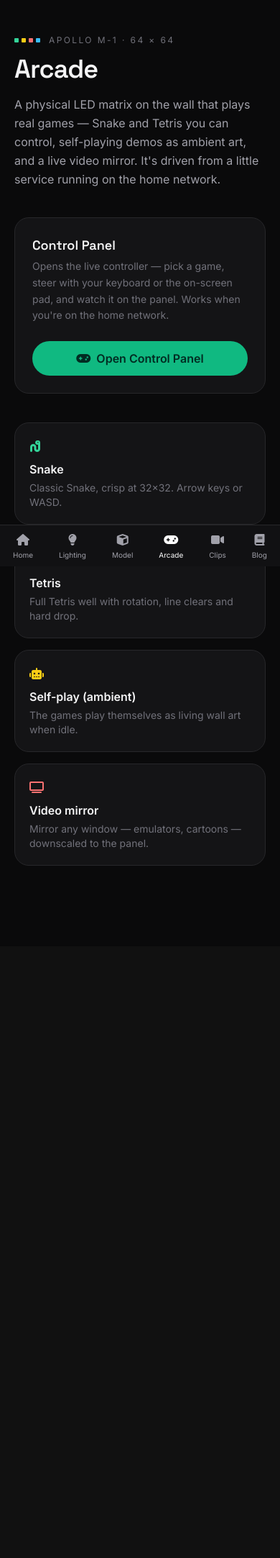
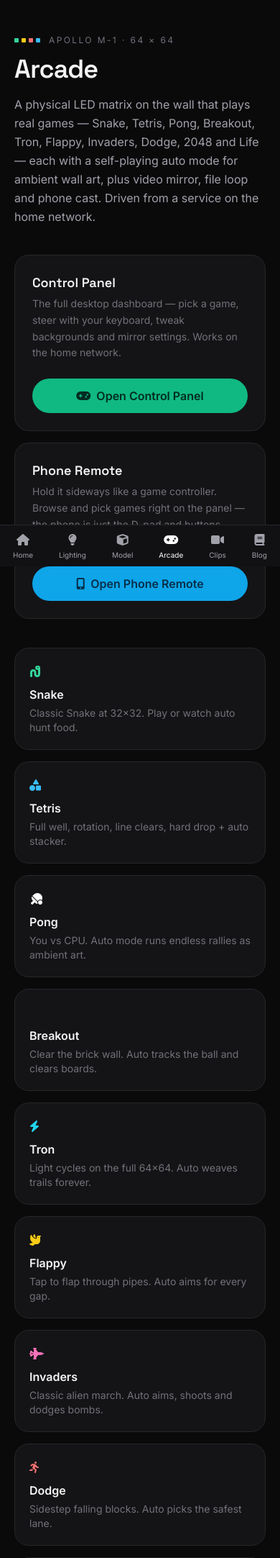
Before and after one commit to dylanhenderson315-lab/henderburgh-vitals, a FastAPI app: page /arcade in a window 390 px wide. Shown: the part 57-2222 px from the top of the page at 72% size. Before the commit the page ends 1260 px from the top, so only its background shows below. Run offline with FastAPI, Linux system fonts and the light colour scheme; some libraries are stand-ins or nearby versions.

Commit message:
Add phone remote launch button to the Arcade page
Splits the single Control Panel button into two launch cards: the
existing desktop dashboard, and a new Phone Remote card linking to
/remote on the arcade service -- the Nintendo-style landscape
controller for browsing and playing games via the on-panel system menu.

Co-Authored-By: Claude Sonnet 5 <noreply@anthropic.com>

```diff
--- a/templates/arcade.html
+++ b/templates/arcade.html
@@ -55,19 +55,20 @@
     </div>
     <h1 class="display-font text-4xl md:text-5xl font-semibold tracking-tight mb-4">Arcade</h1>
     <p class="text-zinc-400 max-w-xl leading-relaxed mb-10">
-      A physical LED matrix on the wall that plays real games — Snake and Tetris you can
-      control, self-playing demos as ambient art, and a live video mirror. It's driven
-      from a little service running on the home network.
+      A physical LED matrix on the wall that plays real games — Snake, Tetris, Pong,
+      Breakout, Tron, Flappy, Invaders, Dodge, 2048 and Life — each with a self-playing
+      auto mode for ambient wall art, plus video mirror, file loop and phone cast.
+      Driven from a service on the home network.
     </p>
 
-    <!-- Launch card -->
-    <div class="arcade-card p-6 md:p-8 mb-10">
-      <div class="flex flex-col md:flex-row md:items-center md:justify-between gap-6">
+    <!-- Launch cards -->
+    <div class="grid sm:grid-cols-2 gap-4 mb-10">
+      <div class="arcade-card p-6 md:p-8 flex flex-col justify-between gap-6">
         <div>
           <h2 class="display-font text-lg font-semibold mb-1">Control Panel</h2>
-          <p class="text-sm text-zinc-500 max-w-md leading-relaxed">
-            Opens the live controller — pick a game, steer with your keyboard or the on-screen
-            pad, and watch it on the panel. Works when you're on the home network.
+          <p class="text-sm text-zinc-500 leading-relaxed">
+            The full desktop dashboard — pick a game, steer with your keyboard, tweak
+            backgrounds and mirror settings. Works on the home network.
           </p>
         </div>
         <a href="{{ arcade_url }}" target="_blank" rel="noopener"
@@ -76,29 +77,83 @@
           <i class="fa-solid fa-gamepad"></i> Open Control Panel
         </a>
       </div>
+      <div class="arcade-card p-6 md:p-8 flex flex-col justify-between gap-6">
+        <div>
+          <h2 class="display-font text-lg font-semibold mb-1">Phone Remote</h2>
+          <p class="text-sm text-zinc-500 leading-relaxed">
+            Hold it sideways like a game controller. Browse and pick games right on the
+            panel — the phone is just the D-pad and buttons. Home WiFi only.
+          </p>
+        </div>
+        <a href="{{ arcade_url }}/remote" target="_blank" rel="noopener"
+           class="shrink-0 inline-flex items-center justify-center gap-x-2 px-6 py-3 rounded-full
+                  bg-sky-500 text-sky-950 font-semibold hover:bg-sky-400 transition">
+          <i class="fa-solid fa-mobile-screen-button"></i> Open Phone Remote
+        </a>
+      </div>
     </div>
 
     <!-- Modes grid -->
-    <div class="grid sm:grid-cols-2 gap-4">
+    <div class="grid sm:grid-cols-2 lg:grid-cols-3 gap-4">
       <div class="arcade-card p-5">
         <div class="text-emerald-400 mb-2"><i class="fa-solid fa-worm"></i></div>
         <h3 class="font-semibold mb-1">Snake</h3>
-        <p class="text-sm text-zinc-500">Classic Snake, crisp at 32×32. Arrow keys or WASD.</p>
+        <p class="text-sm text-zinc-500">Classic Snake at 32×32. Play or watch auto hunt food.</p>
       </div>
       <div class="arcade-card p-5">
         <div class="text-sky-400 mb-2"><i class="fa-solid fa-shapes"></i></div>
         <h3 class="font-semibold mb-1">Tetris</h3>
-        <p class="text-sm text-zinc-500">Full Tetris well with rotation, line clears and hard drop.</p>
+        <p class="text-sm text-zinc-500">Full well, rotation, line clears, hard drop + auto stacker.</p>
+      </div>
+      <div class="arcade-card p-5">
+        <div class="text-white mb-2"><i class="fa-solid fa-table-tennis-paddle-ball"></i></div>
+        <h3 class="font-semibold mb-1">Pong</h3>
+        <p class="text-sm text-zinc-500">You vs CPU. Auto mode runs endless rallies as ambient art.</p>
+      </div>
+      <div class="arcade-card p-5">
+        <div class="text-orange-400 mb-2"><i class="fa-solid fa-brick"></i></div>
+        <h3 class="font-semibold mb-1">Breakout</h3>
+        <p class="text-sm text-zinc-500">Clear the brick wall. Auto tracks the ball and clears boards.</p>
+      </div>
+      <div class="arcade-card p-5">
+        <div class="text-cyan-400 mb-2"><i class="fa-solid fa-bolt"></i></div>
+        <h3 class="font-semibold mb-1">Tron</h3>
+        <p class="text-sm text-zinc-500">Light cycles on the full 64×64. Auto weaves trails forever.</p>
+      </div>
+      <div class="arcade-card p-5">
+        <div class="text-yellow-400 mb-2"><i class="fa-solid fa-dove"></i></div>
+        <h3 class="font-semibold mb-1">Flappy</h3>
+        <p class="text-sm text-zinc-500">Tap to flap through pipes. Auto aims for every gap.</p>
+      </div>
+      <div class="arcade-card p-5">
+        <div class="text-pink-400 mb-2"><i class="fa-solid fa-jet-fighter"></i></div>
+        <h3 class="font-semibold mb-1">Invaders</h3>
+        <p class="text-sm text-zinc-500">Classic alien march. Auto aims, shoots and dodges bombs.</p>
+      </div>
+      <div class="arcade-card p-5">
+        <div class="text-red-400 mb-2"><i class="fa-solid fa-person-running"></i></div>
+        <h3 class="font-semibold mb-1">Dodge</h3>
+        <p class="text-sm text-zinc-500">Sidestep falling blocks. Auto picks the safest lane.</p>
+      </div>
+      <div class="arcade-card p-5">
+        <div class="text-amber-300 mb-2"><i class="fa-solid fa-table-cells"></i></div>
+        <h3 class="font-semibold mb-1">2048</h3>
+        <p class="text-sm text-zinc-500">Colour tiles on a 4×4. Auto merges toward high scores.</p>
+      </div>
+      <div class="arcade-card p-5">
+        <div class="text-lime-400 mb-2"><i class="fa-solid fa-bacterium"></i></div>
+        <h3 class="font-semibold mb-1">Life</h3>
+        <p class="text-sm text-zinc-500">Conway’s Game of Life. Auto reseeds when the board dies out.</p>
       </div>
       <div class="arcade-card p-5">
         <div class="text-yellow-400 mb-2"><i class="fa-solid fa-robot"></i></div>
         <h3 class="font-semibold mb-1">Self-play (ambient)</h3>
-        <p class="text-sm text-zinc-500">The games play themselves as living wall art when idle.</p>
+        <p class="text-sm text-zinc-500">Every game has an auto mode — leave it on as living wall art.</p>
       </div>
       <div class="arcade-card p-5">
         <div class="text-red-400 mb-2"><i class="fa-solid fa-tv"></i></div>
-        <h3 class="font-semibold mb-1">Video mirror</h3>
-        <p class="text-sm text-zinc-500">Mirror any window — emulators, cartoons — downscaled to the panel.</p>
+        <h3 class="font-semibold mb-1">Video · Mirror · Cast</h3>
+        <p class="text-sm text-zinc-500">Loop a file, mirror a window, or cast from your phone.</p>
       </div>
     </div>
 
```
